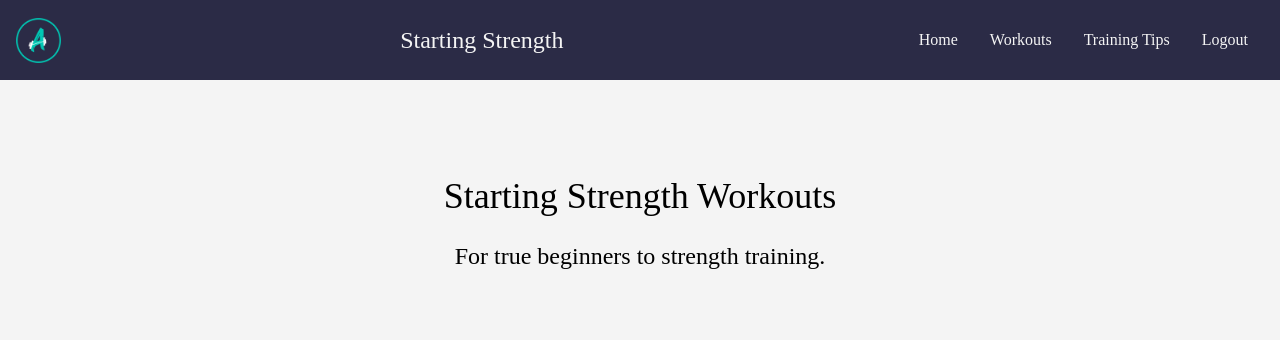
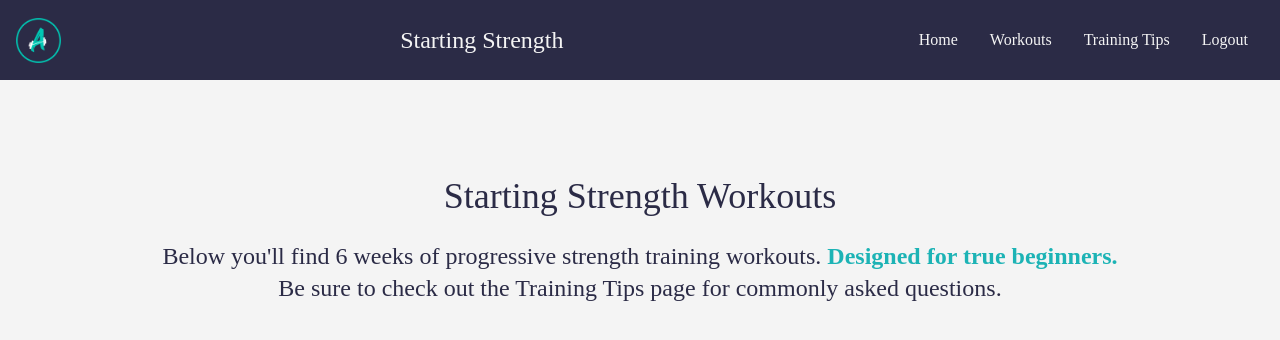
Before and after one commit to thecoachanna/Starting-Strength2.0, a React (Create React App) app in the folder frontend/: page /workouts in a window 1280 px wide. Shown: the top 340 px of the page. Built offline with nearby package versions, Linux system fonts and the light colour scheme; no server answers.

Commit message:
styling update

```diff
--- a/frontend/src/components/Workout.jsx
+++ b/frontend/src/components/Workout.jsx
@@ -4,12 +4,15 @@ const Workout = ({ workouts }) => {
   return (
     <Fragment>
       <div className="py-24">
-        <h1 className="text-center font-[#2B2B46] text-4xl weight-">
+        <h1 className="text-center text-[#2B2B46] text-4xl weight-">
           Starting Strength Workouts
         </h1>
         <br></br>
-        <h1 className="text-center font-[#2B2B46] text-2xl">
-          For true beginners to strength training.
+        <h1 className="text-center text-[#2B2B46] text-2xl">
+          Below you'll find 6 weeks of progressive strength training workouts. <strong className="text-[#1CB3B5]">Designed for true beginners.</strong>
+        </h1>
+        <h1 className="text-center text-[#2B2B46] text-2xl">
+          Be sure to check out the Training Tips page for commonly asked questions.
         </h1>
       </div>
       <div className="grid lg:grid-cols-3 gap-4 content-center mt-2 mx-auto space-around">
--- a/frontend/src/pages/Home.js
+++ b/frontend/src/pages/Home.js
@@ -29,7 +29,7 @@ const Home = () => {
             <div class="flex flex-wrap mt-8 text-center gap-4">
               <a
                 class="block w-full px-12 py-3 text-md font-medium text-white rounded shadow bg-[#1CB3B5] sm:w-auto active:bg-[#2B2B46] hover:bg-[#2B2B46] focus:outline-none focus:ring"
-                href="/workouts"
+                href="/login"
               >
                 Let's lift!
               </a>
--- a/frontend/src/pages/Login.js
+++ b/frontend/src/pages/Login.js
@@ -25,7 +25,7 @@ const Login = ({ setUser }) => {
         console.log(res);
 
         setUser(res.data);
-        navigate("/workouts/home");
+        navigate("/workouts");
       })
       .catch((err) => {
         alert(err.message);
@@ -44,7 +44,7 @@ const Login = ({ setUser }) => {
         console.log(res);
 
         setUser(res.data);
-        navigate("/workouts/home");
+        navigate("/workouts");
       })
       .catch((err) => {
         alert(err.message);
@@ -61,6 +61,7 @@ const Login = ({ setUser }) => {
 
   return (
     <div className="bg-[#F4F4F4]">
+
       <div className="login">
         <div className="wrapper">
           <div className="left">
```
